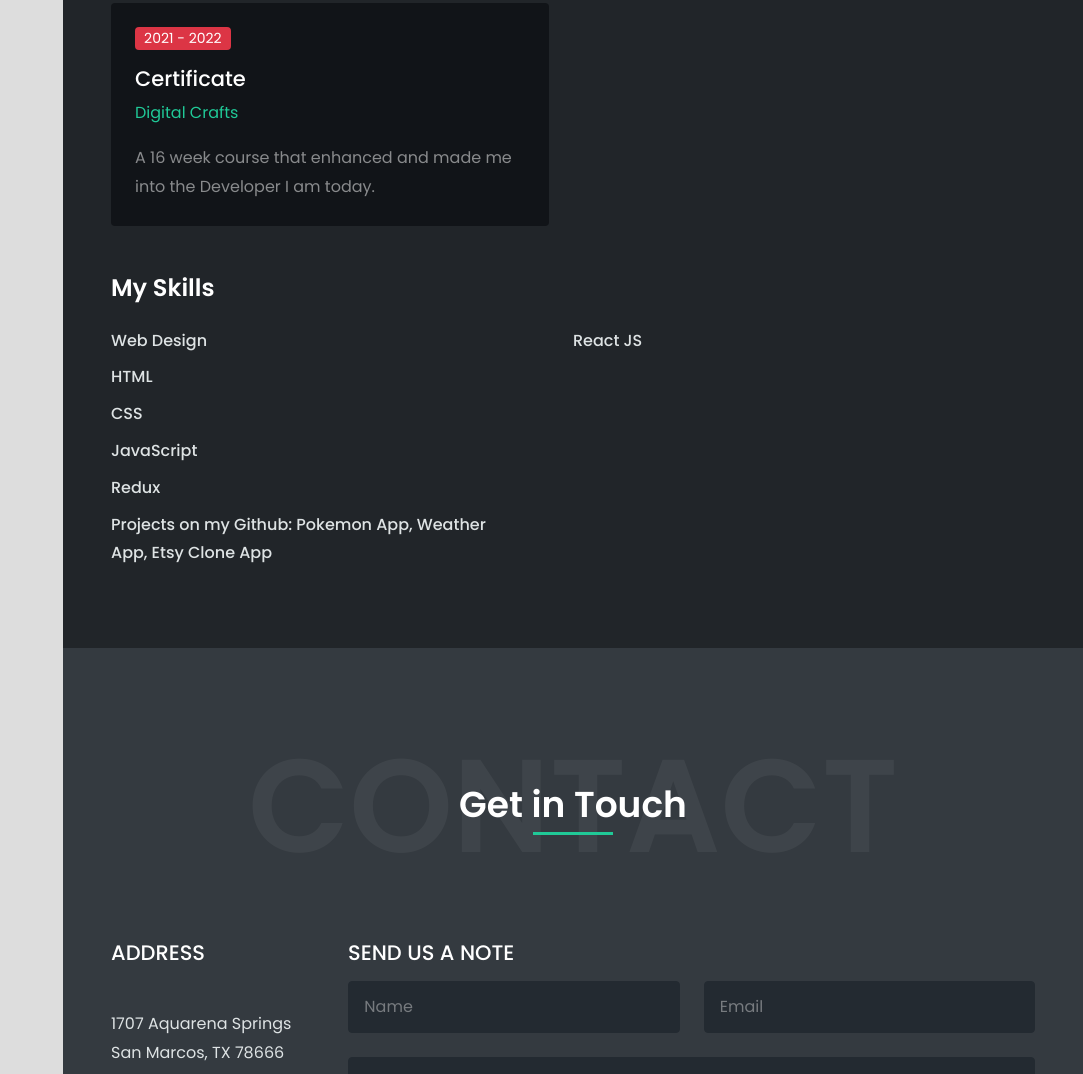
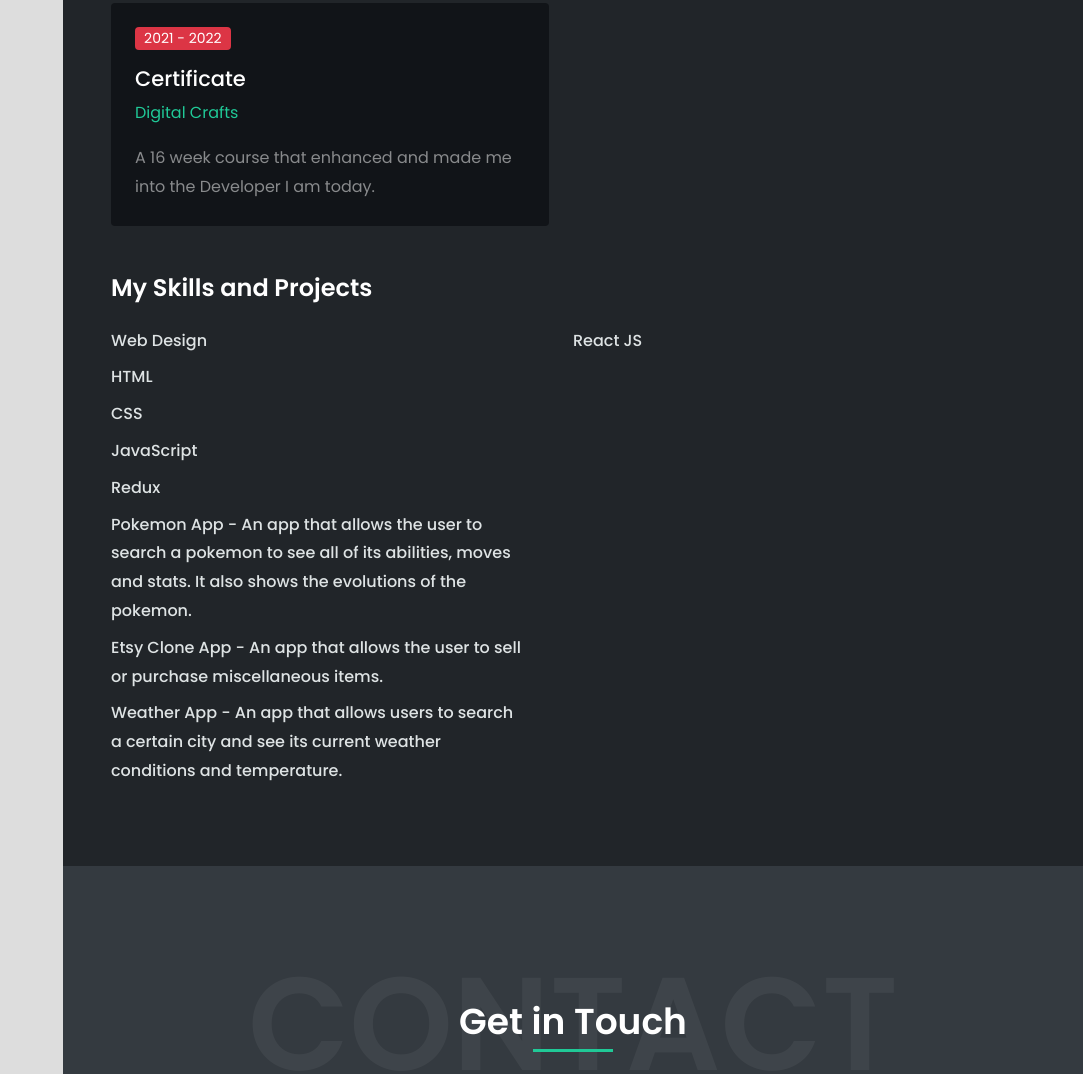
Before and after one commit to Cristobalmtz16/CristobalMartinezPortfolio, a plain HTML site: page index.html in a window 1280 px wide. Shown: the part 2675-3749 px from the top of the page, without its empty margins (197-1280 px from the left). Drawn offline with Linux system fonts and the light colour scheme.

Commit message:
Update index.html

```diff
--- a/index.html
+++ b/index.html
@@ -233,7 +233,7 @@
 
 
           <!-- My Skills -->
-      <h2 class="text-6 text-white fw-600 mt-4 mb-4">My Skills</h2>
+      <h2 class="text-6 text-white fw-600 mt-4 mb-4">My Skills and Projects</h2>
           <div class="row gx-5">
             <div class="col-md-6">
               <p class="text-light fw-500 text-start mb-2">Web Design <span class="float-end"></span></p>
@@ -246,7 +246,11 @@
 
               <p class="text-light fw-500 text-start mb-2">Redux <span class="float-end"></span></p>
 
-              <p class="text-light fw-500 text-start mb-2">Projects on my Github: Pokemon App, Weather App, Etsy Clone App <span class="float-end"></span></p>
+              <p class="text-light fw-500 text-start mb-2">Pokemon App - An app that allows the user to search a pokemon to see all of its abilities, moves and stats. It also shows the evolutions of the pokemon. <span class="float-end"></span></p>
+
+              <p class="text-light fw-500 text-start mb-2">Etsy Clone App - An app that allows the user to sell or purchase miscellaneous items. <span class="float-end"></span></p>
+
+               <p class="text-light fw-500 text-start mb-2">Weather App - An app that allows users to search a certain city and see its current weather conditions and temperature. <span class="float-end"></span></p>
 
             </div>
             <div class="col-md-6">
```
